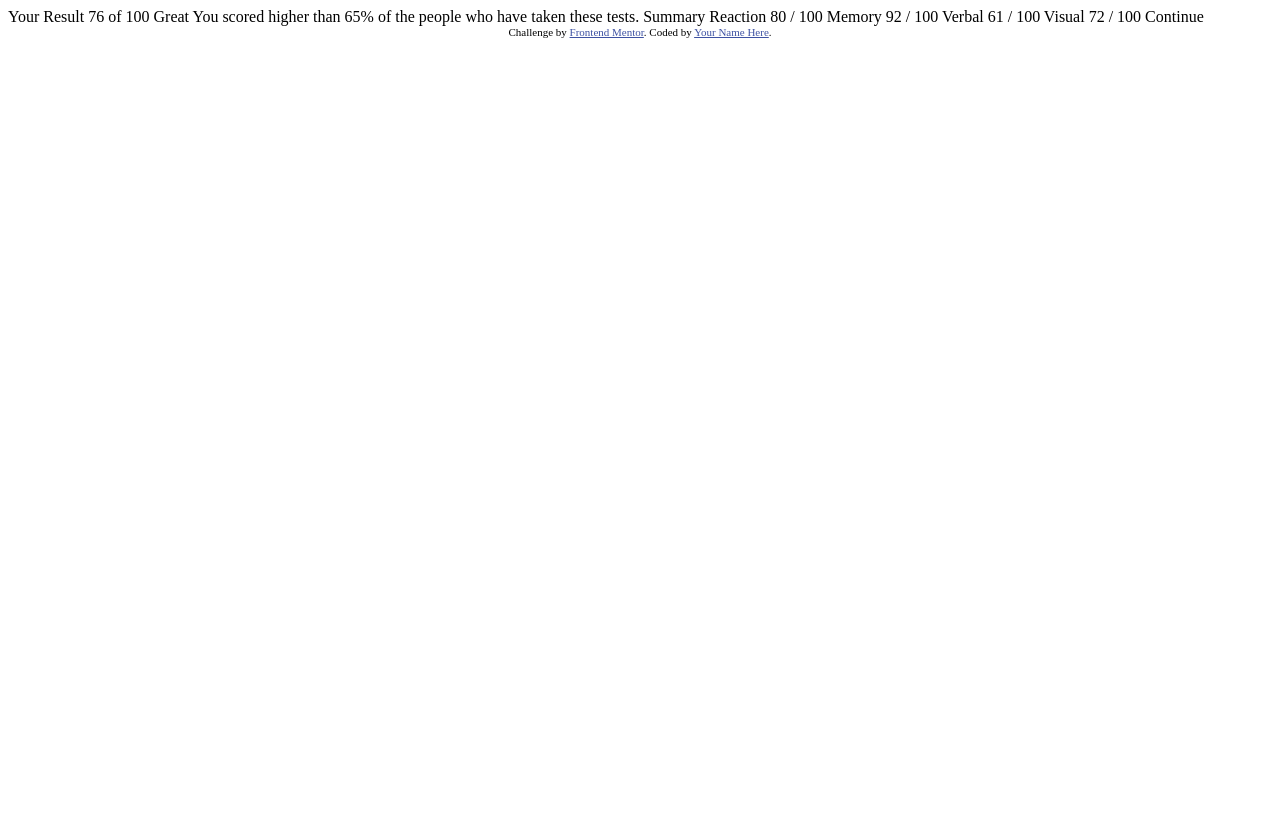
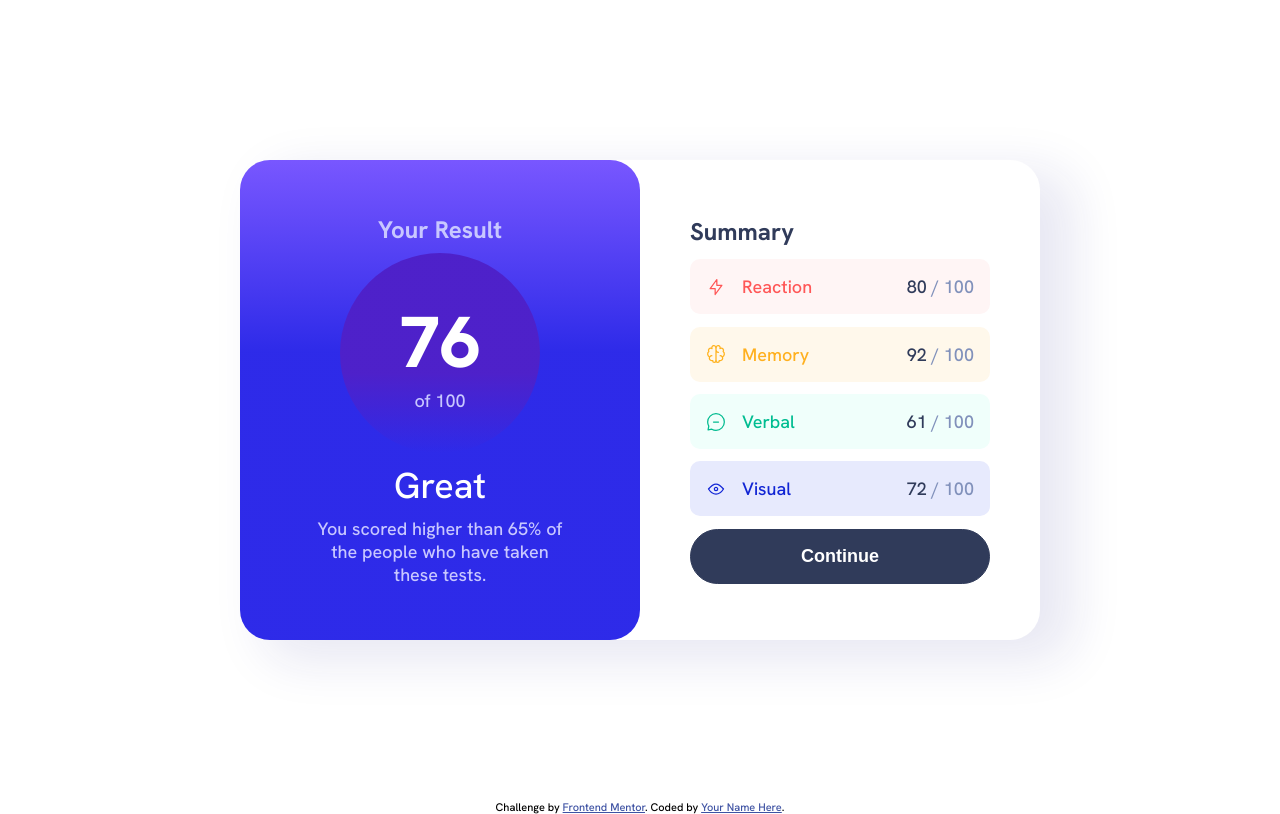
Before and after one commit to JohanPeraldi/Results_summary_component_FEM, a website: page index.html in a window 1280 px wide. Drawn offline with Linux system fonts and the light colour scheme.

Commit message:
Complete desktop layout

```diff
--- a/index.html
+++ b/index.html
@@ -3,45 +3,56 @@
 <head>
   <meta charset="UTF-8">
   <meta name="viewport" content="width=device-width, initial-scale=1.0"> <!-- displays site properly based on user's device -->
-
   <link rel="icon" type="image/png" sizes="32x32" href="./assets/images/favicon-32x32.png">
-
   <title>Frontend Mentor | Results summary component</title>
-
-  <!-- Feel free to remove these styles or customise in your own stylesheet 👍 -->
-  <style>
-    .attribution { font-size: 11px; text-align: center; }
-    .attribution a { color: hsl(228, 45%, 44%); }
-  </style>
+  <link rel="stylesheet" href="./styles.css">
 </head>
 <body>
-
-  Your Result
-  76
-  of 100
-
-  Great
-  You scored higher than 65% of the people who have taken these tests.
-
-  Summary
-
-  Reaction
-  80 / 100
-
-  Memory
-  92 / 100
-
-  Verbal
-  61 / 100
-
-  Visual
-  72 / 100
-
-  Continue
-
-  <div class="attribution">
+  <div class="container">
+    <div class="article-wrapper">
+      <article class="result">
+        <h1 class="result__title">Your Result</h1>
+        <div class="result__counter"><span class="result__score">76</span><span class="result__total"> of 100</span></div>
+        <p class="result__comment">Great</p>
+        <p class="result__text">You scored higher than <span class="result__percentage">65%</span> of the people who have taken these tests.</p>
+      </article>
+      <article class="summary">
+        <h2 class="summary__title">Summary</h2>
+        <div class="summary__item">
+          <div>
+            <img src="./assets/images/icon-reaction.svg" alt="Reaction icon">
+            <p>Reaction</p>
+          </div>
+          <p><span class="summary__score">80</span> / 100</p>
+        </div>
+        <div class="summary__item">
+          <div>
+            <img src="./assets/images/icon-memory.svg" alt="Memory icon">
+            <p>Memory</p>
+          </div>
+          <p><span class="summary__score">92</span> / 100</p>
+        </div>
+        <div class="summary__item">
+          <div>
+            <img src="./assets/images/icon-verbal.svg" alt="Verbal icon">
+            <p>Verbal</p>
+          </div>
+          <p><span class="summary__score">61</span> / 100</p>
+        </div>
+        <div class="summary__item">
+          <div>
+            <img src="./assets/images/icon-visual.svg" alt="Visual icon">
+            <p>Visual</p>
+          </div>
+          <p><span class="summary__score">72</span> / 100</p>
+        </div>
+        <button class="btn">Continue</button>
+      </article>
+    </div>
+  </div>
+  <footer class="attribution">
     Challenge by <a href="https://www.frontendmentor.io?ref=challenge" target="_blank">Frontend Mentor</a>.
     Coded by <a href="#">Your Name Here</a>.
-  </div>
+  </footer>
 </body>
 </html>
--- /dev/null
+++ b/package.json
@@ -0,0 +1,5 @@
+{
+  "devDependencies": {
+    "prettier": "3.0.0"
+  }
+}
--- /dev/null
+++ b/styles.less
@@ -0,0 +1,259 @@
+/***************
+**** Colors ****
+***************/
+// Primary
+@primary-red: hsl(0, 100%, 67%);
+@primary-yellow: hsl(39, 100%, 56%);
+@primary-teal: hsl(166, 100%, 37%);
+@primary-blue: hsl(234, 85%, 45%);
+
+// Gradients
+@gradient-light-slate-blue: hsl(252, 100%, 67%);
+@gradient-royal-blue: hsl(241, 81%, 54%);
+@gradient-violet-blue: hsla(256, 72%, 46%, 1);
+@gradient-persian-blue: hsla(241, 72%, 46%, 0);
+
+// Neutral
+@white: hsl(0, 0%, 100%);
+@pale-blue: hsl(221, 100%, 96%);
+@light-lavender: hsl(241, 100%, 89%);
+@dark-gray-blue: hsl(224, 30%, 27%);
+
+// Links
+@link-color: hsl(228, 45%, 44%);
+
+/**************
+**** Fonts ****
+**************/
+// Family
+@font-face {
+  font-family: "HankenGrotesk";
+  src:
+    url("assets/fonts/static/HankenGrotesk-Bold.ttf") format("truetype");
+  font-weight: bold;
+  font-style: normal;
+}
+
+@font-face {
+  font-family: "HankenGrotesk";
+  src:
+    url("assets/fonts/static/HankenGrotesk-ExtraBold.ttf") format("truetype");
+  font-weight: 800;
+  font-style: normal;
+}
+
+@font-face {
+  font-family: "HankenGrotesk";
+  src:
+    url("assets/fonts/static/HankenGrotesk-Medium.ttf") format("truetype");
+  font-weight: medium;
+  font-style: normal;
+}
+
+// Size
+@font-size-base: 18px;
+
+/*********************
+**** Measurements ****
+**********************/
+// Borders
+@border-radius: 30px;
+
+// Heights
+@article-height: 60%;
+
+// Widths
+@article-width: 400px;
+
+// Padding
+@article-padding: 50px;
+
+* {
+  box-sizing: border-box;
+  margin: 0;
+  padding: 0;
+}
+
+body {
+  font-family: "HankenGrotesk", sans-serif;
+  height: 100vh;
+  background: @white;
+}
+
+.container {
+  display: flex;
+  justify-content: center;
+  align-items: center;
+  height: 100%;
+}
+
+.article-wrapper {
+  display: flex;
+  justify-content: center;
+  align-items: center;
+  height: @article-height;
+  width: @article-width * 2;
+  background: @white;
+  border-radius: @border-radius;
+  -webkit-box-shadow: 28px 16px 50px 6px rgba(28,26,138,0.1);
+  -moz-box-shadow: 28px 16px 50px 6px rgba(28,26,138,0.1);
+  box-shadow: 28px 16px 50px 6px rgba(28,26,138,0.1);
+}
+
+.result {
+  display: flex;
+  flex-direction: column;
+  justify-content: space-around;
+  align-items: center;
+  height: 100%;
+  width: @article-width;
+  padding: @article-padding 75px;
+  background: @gradient-light-slate-blue;
+  background: linear-gradient(-90deg, @gradient-light-slate-blue 0%, @gradient-royal-blue 40%);
+  background: -moz-linear-gradient(-90deg, @gradient-light-slate-blue 0%, @gradient-royal-blue 40%);
+  background: -webkit-linear-gradient(-90deg, @gradient-light-slate-blue 0%, @gradient-royal-blue 40%);
+  border-radius: @border-radius;
+
+  &__title {
+    font-size: @font-size-base + 6px;
+    font-weight: medium;
+    color: @light-lavender;
+  }
+
+  &__counter {
+    display: flex;
+    flex-direction: column;
+    justify-content: center;
+    align-items: center;
+    height: 200px;
+    width: 200px;
+    border-radius: 50%;
+    background: @gradient-persian-blue;
+    background: linear-gradient(90deg, @gradient-persian-blue 0%, @gradient-violet-blue 40%);
+    background: -moz-linear-gradient(90deg, @gradient-persian-blue 0%, @gradient-violet-blue 40%);
+    background: -webkit-linear-gradient(90deg, @gradient-persian-blue 0%, @gradient-violet-blue 40%);
+    color: @light-lavender;
+    font-size: @font-size-base;
+  }
+
+  &__score {
+    font-size: @font-size-base * 4;
+    font-weight: 800;
+    color: @white;
+  }
+
+  &__comment {
+    font-size: @font-size-base * 2;
+    font-weight: medium;
+    color: @white;
+  }
+
+  &__text {
+    font-size: @font-size-base;
+    font-weight: medium;
+    color: @light-lavender;
+    text-align: center;
+  }
+}
+
+.summary {
+  display: flex;
+  flex-direction: column;
+  justify-content: space-around;
+  align-items: baseline;
+  height: 100%;
+  width: @article-width;
+  padding: @article-padding;
+
+  &__title {
+    font-size: @font-size-base + 6px;
+    font-weight: medium;
+    color: @dark-gray-blue;
+  }
+
+  &__item {
+    display: flex;
+    justify-content: space-between;
+    width: 100%;
+    font-size: @font-size-base;
+    border-radius: 10px;
+    padding: 16px;
+
+    &:first-of-type {
+      background: lighten(@primary-red, 31%);
+
+      div p {
+        color: @primary-red;
+      }
+    }
+
+    &:nth-of-type(2) {
+      background: lighten(@primary-yellow, 40%);
+
+      div p {
+        color: @primary-yellow;
+      }
+    }
+
+    &:nth-of-type(3) {
+      background: lighten(@primary-teal, 60%);
+
+      div p {
+        color: @primary-teal;
+      }
+    }
+
+    &:nth-of-type(4) {
+      background: lighten(@primary-blue, 50%);
+
+      div p {
+        color: @primary-blue;
+      }
+    }
+
+    div {
+      display: flex;
+      justify-content: baseline;
+      align-items: center;
+      column-gap: 16px;
+      width: 33%;
+    }
+
+    p {
+      color: lighten(@dark-gray-blue, 35%);
+
+      span {
+        color: @dark-gray-blue;
+      }
+    }
+  }
+
+  .btn {
+    background: @dark-gray-blue;
+    color: @white;
+    width: 100%;
+    height: 55px;
+    font-size: @font-size-base;
+    font-weight: bold;
+    border: 1px solid @dark-gray-blue;
+    border-radius: @border-radius;
+    cursor: pointer;
+
+    &:hover {
+      border: 1px solid @gradient-light-slate-blue;
+      background: @gradient-light-slate-blue;
+      background: linear-gradient(-90deg, @gradient-light-slate-blue 0%, @gradient-royal-blue 40%);
+      background: -moz-linear-gradient(-90deg, @gradient-light-slate-blue 0%, @gradient-royal-blue 40%);
+      background: -webkit-linear-gradient(-90deg, @gradient-light-slate-blue 0%, @gradient-royal-blue 40%);
+    }
+  }
+}
+
+.attribution {
+  font-size: 11px;
+  text-align: center;
+
+  a {
+    color: @link-color;
+  }
+}
```
Also changed, not shown: styles.css (added), 2 other files.
